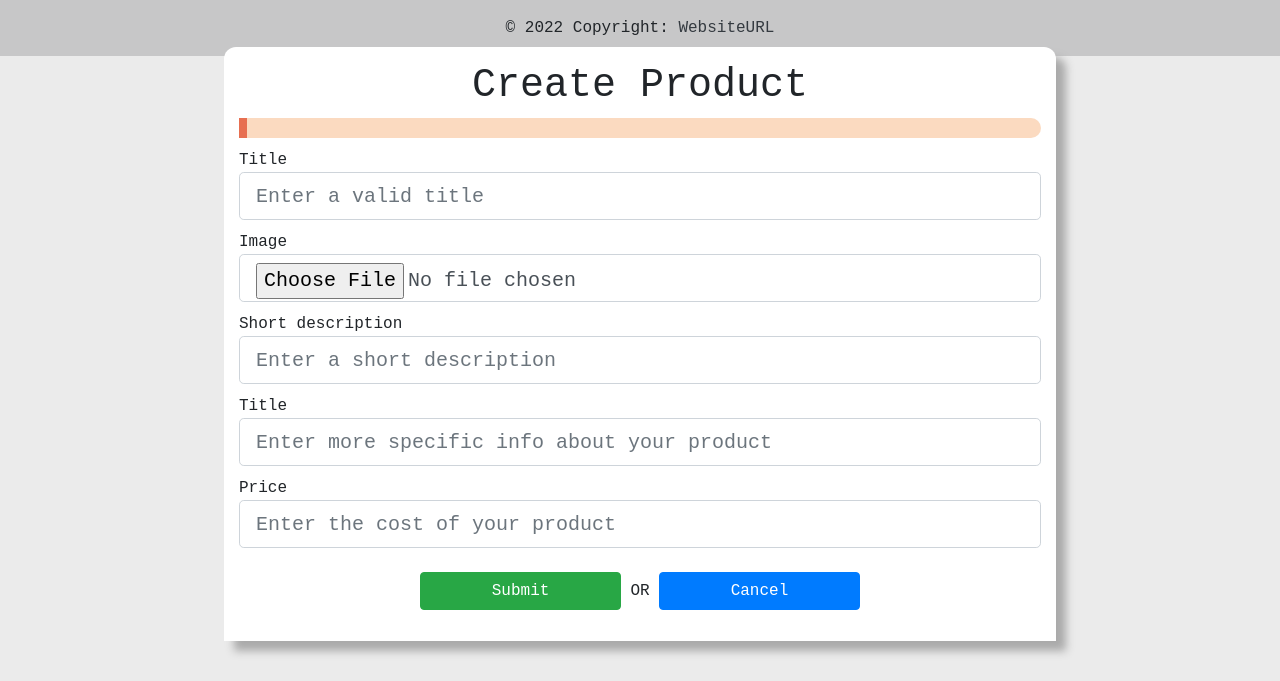
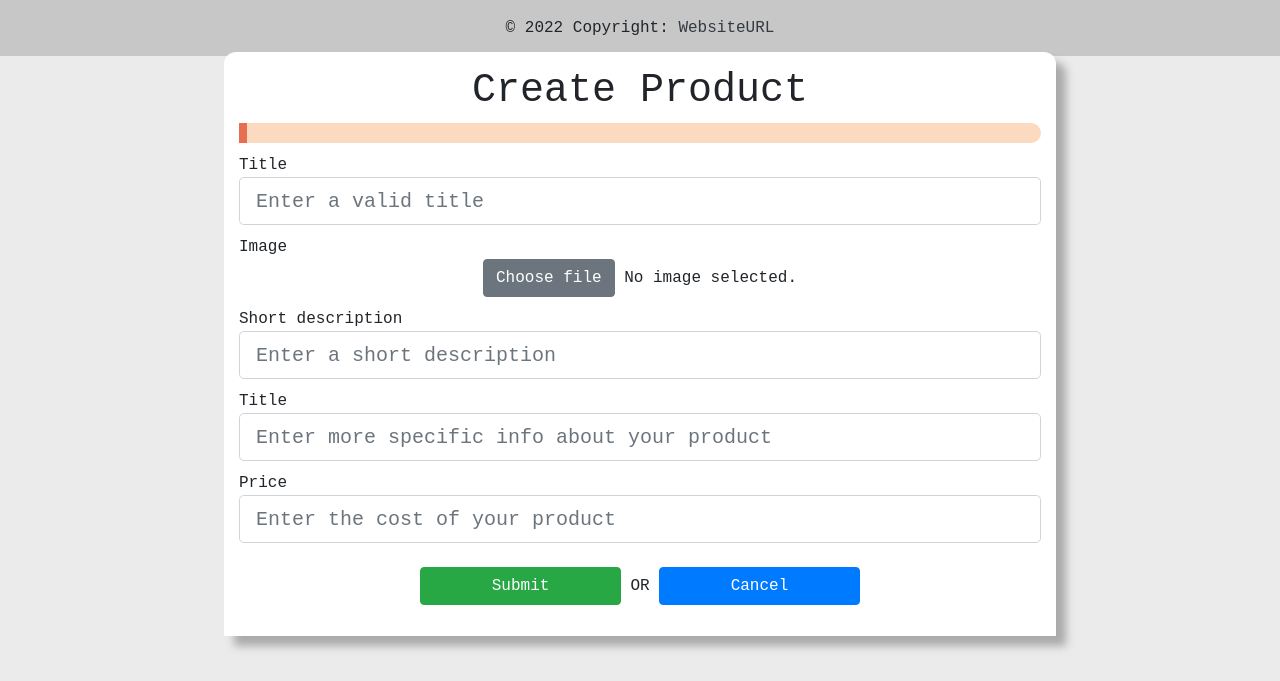
Before and after one commit to Niek-HM/flaskFiver, a Flask app: template main/templates/create_product.html in a window 1280 px wide. Shown: the part 56-737 px from the top of the page. Run offline with Flask 2, Linux system fonts and the light colour scheme; the template is opened without the code that fills it, so the values that code supplies are empty; parts of the project's set-up code (start-up, migrations or seed data) failed here and were passed over.

Commit message:
Why can't i get the button to the left????

```diff
--- a/main/static/js/becomeSeller.js
+++ b/main/static/js/becomeSeller.js
@@ -8,3 +8,10 @@ function showPopup() {
         xhr.send(JSON.stringify({input: input}));
     }
 };
+
+function selectFile() {
+    var fileInput = document.getElementById('file');
+
+    fileInput.click();
+    document.getElementById('fileInputName').textContent = fileInput.files[0].name;
+}
--- a/main/templates/create_product.html
+++ b/main/templates/create_product.html
@@ -25,7 +25,8 @@
             </div>
             <div> <!--* Make sure this works lol -->
                 <label class="form-label" for="file">Image</label>
-                <input type="file" id="file" name="file" class="form-control form-control-lg" placeholder="Enter a valid image" />
+                <div style="width: 100%; align-content: left; align-items: left;" id="fileInputName"><button class="btn btn-secondary" onclick="selectFile()">Choose file</button> No image selected.</div>
+                <input type="file" id="file" style="display: none; height:0px; width: 0px;" name="file" class="form-control form-control-lg" placeholder="Enter a valid image" />
             </div>
             <div>
                 <label class="form-label" for="short-descr">Short description</label>
```
Also changed, not shown: main/views.py (+6 -1 lines).
